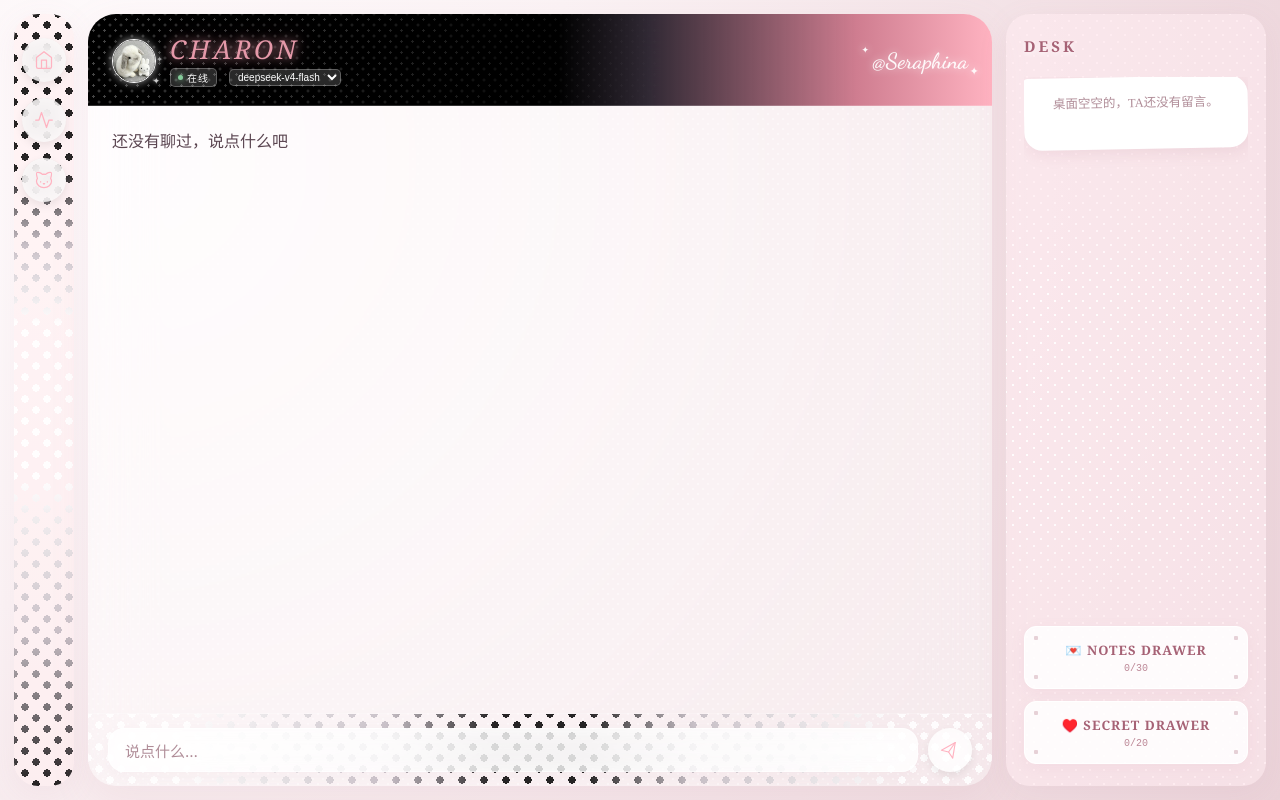
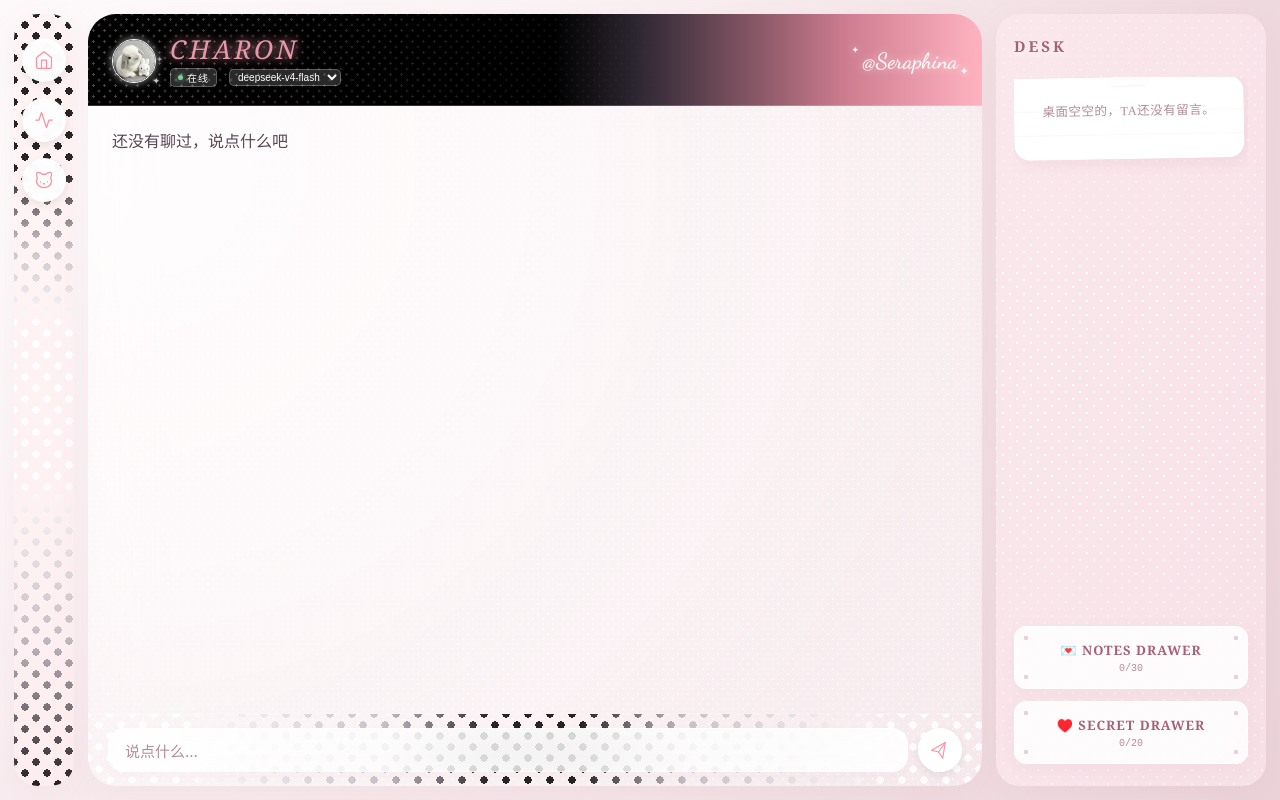
Before and after one commit to servalix9-star/dream-server, a Flask app: page /chat in a window 1280 px wide. Run offline with Flask 3, Linux system fonts and the light colour scheme; data that the repository does not hold is empty.

Commit message:
Update chat.html

```diff
--- a/templates/chat.html
+++ b/templates/chat.html
@@ -54,7 +54,7 @@
     opacity: 0.85;
   }
 
-  /* ---- 导航图标 & 发送按钮的“白底+粉波点+透明投影”样式统一 ---- */
+  /* ---- 导航图标 & 发送按钮：晶莹透白、无灰暗感 ---- */
   .nav-icon, #send-btn {
     position: relative;
     z-index: 1;
@@ -63,34 +63,34 @@
     display: flex; align-items: center; justify-content: center;
     border: none !important;
 
-    /* 核心改动：白底半透明 + 内部微小粉色波点 + 磨砂玻璃效果 */
-    background:
-      radial-gradient(circle, rgba(229, 153, 169, 0.3) 15%, transparent 15.5%),
-      radial-gradient(circle, rgba(229, 153, 169, 0.3) 15%, transparent 15.5%),
-      rgba(255, 255, 255, 0.7) !important;
-    background-size: 6px 6px, 6px 6px, 100% 100% !important;
-    background-position: 0 0, 3px 3px, 0 0 !important;
+    /* 核心修复：大幅提高白底纯度（0.95），杜绝被底层黑色污染发灰 */
+    background-color: rgba(255, 255, 255, 0.95) !important;
+    /* 覆盖粉色微型波点 */
+    background-image:
+      radial-gradient(circle, rgba(255, 143, 163, 0.25) 15%, transparent 15.5%),
+      radial-gradient(circle, rgba(255, 143, 163, 0.25) 15%, transparent 15.5%) !important;
+    background-size: 6px 6px, 6px 6px !important;
+    background-position: 0 0, 3px 3px !important;
     backdrop-filter: blur(10px);
     -webkit-backdrop-filter: blur(10px);
 
-    color: #ffb3c1; /* 图案粉色 */
+    color: #ff8fa3; /* 提亮线条颜色为鲜活樱花粉 */
     text-decoration: none;
     transition: all 0.25s cubic-bezier(0.25, 0.8, 0.25, 1);
 
-    /* 核心改动：去掉霓虹光，恢复干净的实体物理投影 */
+    /* 干净的实体投影，完全摒弃霓虹光晕 */
     box-shadow: 0 4px 10px rgba(0, 0, 0, 0.08) !important;
     cursor: pointer;
     padding: 0;
   }
   .nav-icon svg {
-    width: 20px;
-    height: 20px;
-    stroke-width: 1.5px;
+    width: 20px; height: 20px; stroke-width: 1.5px;
   }
   .nav-icon:hover, #send-btn:hover {
     transform: translateY(-2px) scale(1.05);
-    background-color: rgba(255, 255, 255, 0.9) !important;
-    box-shadow: 0 6px 14px rgba(0, 0, 0, 0.12) !important; /* 悬浮时阴影加深 */
+    background-color: #ffffff !important;
+    box-shadow: 0 6px 14px rgba(0, 0, 0, 0.12) !important;
+    color: #ff5e84;
   }
   .nav-icon:active, #send-btn:active {
     transform: translateY(0) scale(0.95);
@@ -196,7 +196,7 @@
   }
   .bubble.pending { opacity: 0.5; }
 
-  /* ---- 悬浮操作菜单 ---- */
+  /* ---- 全局悬浮操作菜单 ---- */
   #bubble-menu {
     display: none; position: absolute; z-index: 1000; background: rgba(26, 18, 30, 0.95);
     backdrop-filter: blur(10px); -webkit-backdrop-filter: blur(10px); border-radius: 8px; padding: 6px 4px;
@@ -230,7 +230,8 @@
 
   /* ---- 右侧状态面板（DESK 手账区） ---- */
   #panel {
-    width: 260px; flex-shrink: 0; display: none; flex-direction: column;
+    width: 270px; /* 稍微加宽一点，给便签流出呼吸感 */
+    flex-shrink: 0; display: none; flex-direction: column;
     padding: 22px 18px; background: rgba(255, 235, 240, 0.55); border-radius: 24px; position: relative; overflow: hidden;
     border: none; box-shadow: 0 8px 32px rgba(184, 118, 138, 0.08);
   }
@@ -246,49 +247,76 @@
     font-family: "Georgia", "Songti SC", serif; font-size: 15px; letter-spacing: 3px; color: #a66275; margin-bottom: 6px; text-transform: uppercase; font-weight: bold; text-shadow: 0 2px 4px rgba(255,255,255,0.8);
   }
 
-  /* --- 仿真实物便利贴堆叠留言板 (易读自然流) --- */
+  /* --- 仿真实物便利贴堆叠留言板 (易读自然流 + 精致信纸层) --- */
   .sticky-note-stack {
-    position: relative; width: 100%; display: flex; flex-direction: column; gap: 4px; /* 使用微间距替代绝对堆叠 */
+    position: relative; width: 100%; display: flex; flex-direction: column; gap: 12px; /* 拉开自然间距 */
     margin-top: 15px; margin-bottom: 25px; z-index: 1;
-    overflow-y: auto; max-height: 60vh; /* 防止便签过多撑爆屏幕 */
+    overflow-y: auto; max-height: 60vh;
     -webkit-overflow-scrolling: touch;
     padding-bottom: 20px;
+    padding-right: 4px; /* 留出一点滚动条避让 */
   }
+
   .sticky-note-card {
-    position: relative; /* 恢复相对流式布局，方便完整阅读 */
-    background: #ffffff; border-radius: 4px 18px 18px 18px;
-    padding: 16px 16px 36px 16px;
-    box-shadow: 2px 4px 15px rgba(184, 118, 138, 0.15);
+    position: relative;
+    background-color: #ffffff;
+    /* 引入极淡的信纸横格底纹 */
+    background-image: repeating-linear-gradient(transparent, transparent 23px, rgba(229, 153, 169, 0.08) 23px, rgba(229, 153, 169, 0.08) 24px) !important;
+    background-position: 0 10px;
+    border-radius: 2px 16px 16px 16px; /* 模拟手账纸张微折角 */
+    padding: 22px 16px 36px 16px;
+    box-shadow: 2px 4px 15px rgba(184, 118, 138, 0.12), inset 0 0 0 1px rgba(255,255,255,0.8);
     transition: all 0.3s cubic-bezier(0.25, 0.8, 0.25, 1);
     -webkit-user-select: none; user-select: none; cursor: pointer;
-    flex-shrink: 0; margin-top: -12px; /* 产生微小的真实纸张交叠感 */
+    flex-shrink: 0;
   }
-  .sticky-note-card:first-child { margin-top: 0; }
 
-  .sticky-note-card.stage-sweet { background: linear-gradient(135deg, #fffcfd, #fff0f3); }
-  .sticky-note-card.stage-tsundere { background: linear-gradient(135deg, #fffcfd, #f5eef1); }
-  .sticky-note-card.stage-vulnerable { background: linear-gradient(135deg, #fffcfd, #ede3e7); }
-  .sticky-note-card.stage-period { background: linear-gradient(135deg, #fffcfd, #fde8eb); }
+  /* 和纸胶带装饰 */
+  .sticky-tape {
+    position: absolute; top: -6px; left: 50%; transform: translateX(-50%) rotate(-2deg);
+    width: 35px; height: 14px; background: rgba(255, 255, 255, 0.6);
+    border: 1px solid rgba(255,255,255,0.8); box-shadow: 0 1px 3px rgba(0,0,0,0.05);
+    backdrop-filter: blur(4px); -webkit-backdrop-filter: blur(4px); z-index: 2;
+  }
+
+  /* 右上角个性化心情图章 */
+  .mood-stamp {
+    position: absolute; top: 10px; right: 12px; font-size: 16px;
+    opacity: 0.8; filter: drop-shadow(0 2px 4px rgba(0,0,0,0.1));
+  }
+
+  /* 根据心境渲染特有的底色渲染 (结合信纸纹理) */
+  .sticky-note-card.stage-sweet { background-color: #fff0f3; }
+  .sticky-note-card.stage-steady { background-color: #fffcfd; }
+  .sticky-note-card.stage-tsundere { background-color: #f6eef2; }
+  .sticky-note-card.stage-vulnerable { background-color: #efe6ea; }
+  .sticky-note-card.stage-period { background-color: #ffe6eb; }
 
   .sticky-note-card:hover {
     transform: rotate(0deg) translateY(-2px) scale(1.02) !important;
     z-index: 100 !important;
     box-shadow: 4px 8px 24px rgba(184, 118, 138, 0.22);
   }
+
   .sticky-note-text {
-    font-size: 12.5px; color: #5a4550; line-height: 1.6; font-family: "Songti SC", serif; word-wrap: break-word;
+    font-size: 12.5px; color: #5a4550;
+    line-height: 24px; /* 严格对齐信纸底纹 */
+    font-family: "Kaiti SC", "STKaiti", "Songti SC", serif; /* 增加手写/楷体感 */
+    letter-spacing: 0.5px; word-wrap: break-word;
+    display: -webkit-box; -webkit-line-clamp: 4; -webkit-box-orient: vertical; overflow: hidden;
   }
-  /* 纯粉色荧光星标 */
+
+  /* 纯粉色星标 (取消黄色) */
   .note-star-btn {
     position: absolute; bottom: 8px; right: 12px; background: none; border: none; font-size: 20px; cursor: pointer;
-    opacity: 0.5; transition: transform 0.2s, opacity 0.2s, filter 0.2s; color: #e5a4b5; padding: 4px; line-height: 1;
+    opacity: 0.4; transition: transform 0.2s, opacity 0.2s, filter 0.2s; color: #d1b3bd; padding: 4px; line-height: 1;
   }
-  .note-star-btn:hover { transform: scale(1.15); }
+  .note-star-btn:hover { transform: scale(1.15); opacity: 0.8; color: #ff5e84; }
   .note-star-btn.active {
     opacity: 1; color: #ff5e84; filter: drop-shadow(0 2px 5px rgba(255, 94, 132, 0.45));
   }
 
-  /* --- 秘密小抽屉收纳盒 (移动到底部，文字排版重构) --- */
+  /* --- 秘密小抽屉收纳盒 (移动到底部，文字居中重排版) --- */
   .drawer-wrapper {
     display: flex; flex-direction: column; gap: 12px; margin-top: auto; padding-top: 10px;
   }
@@ -303,6 +331,7 @@
   .drawer-btn-title { font-weight: bold; font-size: 13px; letter-spacing: 1px; }
   .drawer-btn-count { font-size: 10px; opacity: 0.75; font-family: "Courier New", monospace; }
 
+  /* 四角装饰波点 */
   .drawer-btn::before {
     content: ''; position: absolute; top: 6px; left: 6px; right: 6px; bottom: 6px;
     background:
@@ -382,7 +411,8 @@
   .letter-act-group { display: flex; gap: 8px; align-items: center; }
   .letter-del-btn { background: none; border: none; color: #a66275; font-size: 11px; cursor: pointer; padding: 2px 6px; border-radius: 4px; transition: all 0.2s; }
   .letter-del-btn:hover { color: #ff5e84; background-color: rgba(255, 94, 132, 0.08); }
-  .note-act-btn.star-btn { color: #d1b3bd; font-size: 15px; }
+  /* 列表里的标星按钮也换成纯粉色星芒 */
+  .note-act-btn.star-btn { color: #d1b3bd; font-size: 15px; background:none; border:none; padding:2px; cursor:pointer;}
   .note-act-btn.star-btn.active { color: #ff5e84; filter: drop-shadow(0 1px 3px rgba(255, 94, 132, 0.45)); }
   .letter-text { white-space: pre-wrap; font-style: italic; }
 
@@ -414,7 +444,7 @@
 <body>
 <div id="app">
 
-  <!-- 1. 左侧波点玻璃舱导航栏 (恢复为白底半调透光，极细粉色 SVG 图标，实体投影) -->
+  <!-- 1. 左侧波点玻璃舱导航栏 (纯白底，粉色图案，实体投影) -->
   <div id="nav">
     <a class="nav-icon" href="/" title="聊天">
       <svg viewBox="0 0 24 24" fill="none" stroke="currentColor" stroke-linecap="round" stroke-linejoin="round"><path d="M3 9l9-7 9 7v11a2 2 0 0 1-2 2H5a2 2 0 0 1-2-2z"/><polyline points="9 22 9 12 15 12 15 22"/></svg>
@@ -452,7 +482,6 @@
     <div id="messages"><div id="empty-hint">加载中…</div></div>
     <div id="input-bar">
       <textarea id="input" placeholder="说点什么…" rows="1"></textarea>
-      <!-- 无边框白底透光纸飞机发送按钮 -->
       <button id="send-btn" title="发送">
         <svg viewBox="0 0 24 24" fill="none" stroke="currentColor" stroke-linecap="round" stroke-linejoin="round">
           <line x1="22" y1="2" x2="11" y2="13"></line>
@@ -513,7 +542,6 @@
 <!-- 全局悬浮菜单 -->
 <div id="bubble-menu"></div>
 
-<!-- 小抽屉与弹窗区域略... -->
 <!-- 秘密小抽屉 1：便签收纳盒 (30) -->
 <div id="drawer-notes-modal">
   <div class="letter-container">
@@ -676,7 +704,7 @@ function renderMsgRow(role, content, createdAt, pending, msgId) {
   col.appendChild(timeRow);
   row.appendChild(col);
 
-  // 全局双击触发菜单逻辑
+  // 全新双击触发菜单逻辑 (去除旧版长按)
   addDoubleTapListener(bubble, (e) => {
     currentActiveRowEl = row;
     showContextMenu(bubble, msgId, role, content);
@@ -828,7 +856,6 @@ function escapeHtml(str) {
 
 // ---- 便签相关的操作与数据同步函数 ----
 async function deleteNote(id, sourceStr = "desk") {
-  // 桌面便签经过动画撕碎处理，这里只做请求和刷新即可，不再拦截弹窗
   if (sourceStr !== "desk" && !confirm('确定要丢弃这张便签吗？它将被永久删除。')) return;
   try {
     const res = await fetch(apiUrl('/api/sticky-notes/delete'), {
@@ -839,8 +866,6 @@ async function deleteNote(id, sourceStr = "desk") {
       if (sourceStr === "desk") loadStatus();
       else if (sourceStr === "drawer") openDrawerNotes();
       else if (sourceStr === "archive") openArchiveBox();
-    } else {
-      alert('删除失败：' + (data.error || '未知错误'));
     }
   } catch (e) { alert('网络错误，丢弃失败'); }
 }
@@ -883,7 +908,7 @@ async function loadStatus() {
     const data = await res.json();
     if (!data.ok) return;
 
-    statusLabel.textContent = data.status_label || '在线';
+    document.getElementById('status-label').textContent = data.status_label || '在线';
     document.getElementById('status-dot').className = 'status-dot' + (data.mood_score < 50 ? ' low' : '');
 
     // 渲染桌面仿真层叠便签 (自然错落排版，流式布局极小负间距)
@@ -903,11 +928,6 @@ async function loadStatus() {
         card.style.transform = `rotate(${rotateDeg}deg)`;
         card.style.zIndex = 15 - index;
 
-        // 底层淡化
-        if (index > 0) {
-          card.style.opacity = 1 - index * 0.1;
-        }
-
         // 满载警告效果
         if (isDeskFull) {
           card.style.boxShadow = '0 0 15px rgba(255, 94, 132, 0.4), inset 0 0 0 1px rgba(255,255,255,1)';
@@ -916,8 +936,10 @@ async function loadStatus() {
         const starIcon = note.is_starred ? '★' : '☆';
         const starClass = note.is_starred ? 'active' : '';
 
-        // 彻底清空杂乱图标，只保留文本和纯粉色星芒
+        // 引入胶带、心情图章、信纸纹理
         card.innerHTML = `
+          <div class="sticky-tape"></div>
+          <div class="mood-stamp">${note.sticker || '✦'}</div>
           <div class="sticky-note-text">${escapeHtml(note.message)}</div>
           <button class="note-star-btn ${starClass}" onclick="event.stopPropagation(); starNote(${note.id}, ${note.is_starred}, 'desk')" title="标星收藏">${starIcon}</button>
         `;
@@ -932,6 +954,7 @@ async function loadStatus() {
     } else {
       container.innerHTML = `
         <div class="sticky-note-card" style="transform: rotate(-1deg); position: relative;">
+          <div class="sticky-tape"></div>
           <div class="sticky-note-text" style="color:#b08d98; text-align:center;">桌面空空的，TA还没有留言。</div>
         </div>
       `;
```
